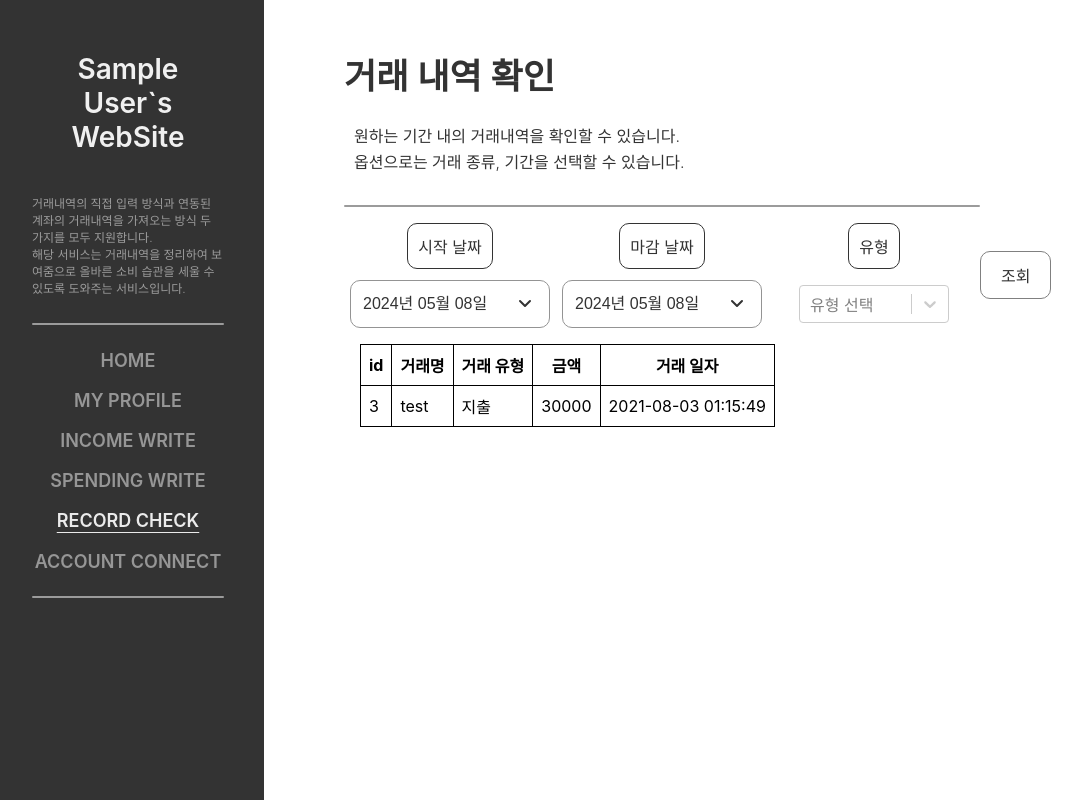
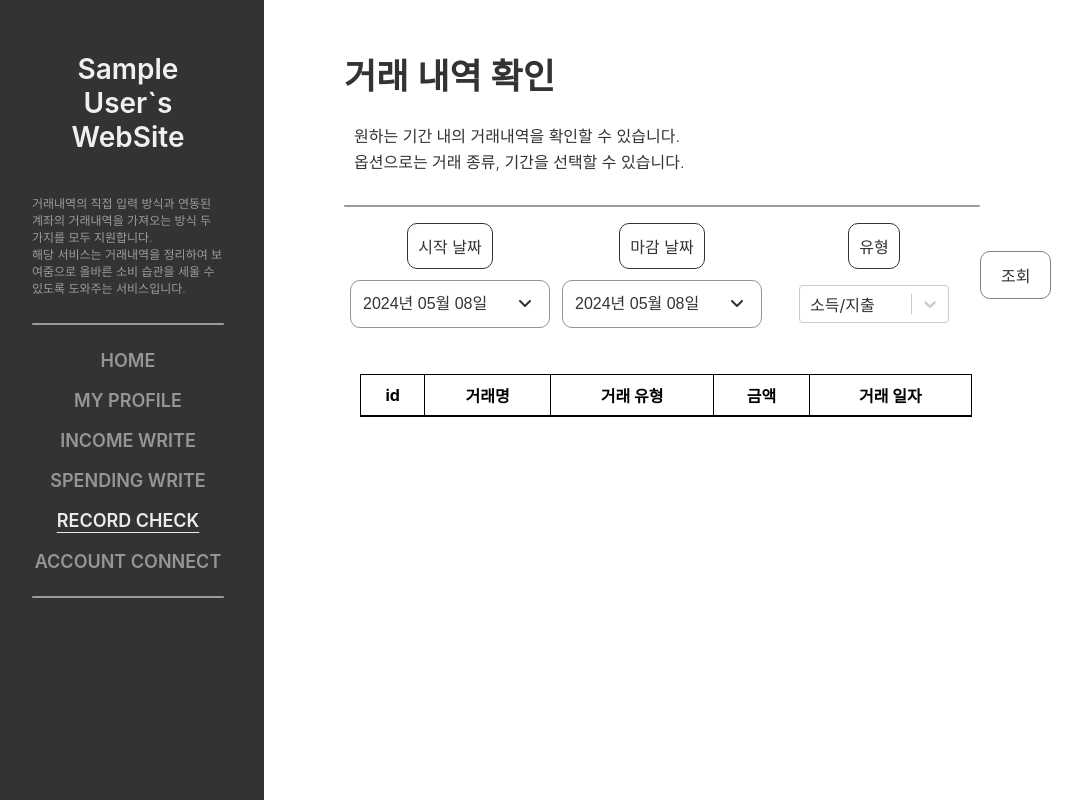
Before and after one commit to lkl4502/account_book_project, a React (Create React App) app in the folder frontend/: page /recordCheck in a window 1280 px wide. Shown: the whole page, without its empty margins (8-1090 px from the left). Built offline with nearby package versions, Linux system fonts and the light colour scheme; sample sign-in values are in the browser's storage.

Commit message:
front : 거래내역 없을 경우 빈 데이터 표현

```diff
--- a/frontend/src/components/CustomTable.jsx
+++ b/frontend/src/components/CustomTable.jsx
@@ -6,6 +6,8 @@ const Styles = styled.div`
   padding: 1rem;
 
   table {
+    width: 75%;
+    margin-top: 30px;
     border-spacing: 0;
     border: 1px solid black;
 
@@ -19,6 +21,7 @@ const Styles = styled.div`
     td {
       margin: 0;
       padding: 0.5rem;
+      text-align: center;
       border-bottom: 1px solid black;
       border-right: 1px solid black;
     }
--- a/frontend/src/pages/RecordCheck.jsx
+++ b/frontend/src/pages/RecordCheck.jsx
@@ -29,13 +29,15 @@ function RecordCheck() {
   const [endDate, setEndDate] = useState(
     new Date(new Date().setHours(0, 0, 0, 0))
   );
-  const [type, setType] = useState("null");
 
   const types = [
     { value: "null", label: "소득/지출" },
     { value: true, label: "소득" },
     { value: false, label: "지출" },
   ];
+
+  const [type, setType] = useState(types[0]);
+  const [transactionList, setTransactionList] = useState();
 
   const columns = useMemo(
     () => [
@@ -63,18 +65,9 @@ function RecordCheck() {
     []
   );
 
-  const data = useMemo(
-    () => [
-      {
-        id: "3",
-        content: "test",
-        type: "지출",
-        sum: "30000",
-        date: "2021-08-03 01:15:49",
-      },
-    ],
-    []
-  );
+  const data = useMemo(() => {
+    return transactionList;
+  }, [transactionList]);
 
   const handleCheck = async (e) => {
     e.preventDefault();
@@ -92,6 +85,7 @@ function RecordCheck() {
         }
       );
       if (res.status === 200) {
+        setTransactionList(res.data.data);
         console.log(res.data.data);
       }
     } catch (err) {
@@ -128,7 +122,7 @@ function RecordCheck() {
           <StyledSelect
             options={types}
             onChange={setType}
-            placeholder="유형 선택"
+            defaultValue={type}
             isSearchable={false}
           />
         </FormContainer>
@@ -138,7 +132,7 @@ function RecordCheck() {
         </CustomButton>
       </div>
 
-      <CustomTable columns={columns} data={data} />
+      <CustomTable columns={columns} data={data || []} />
     </>
   );
 }
```
Also changed, not shown: 1 other file (tests, documents, lock files or other folders).
